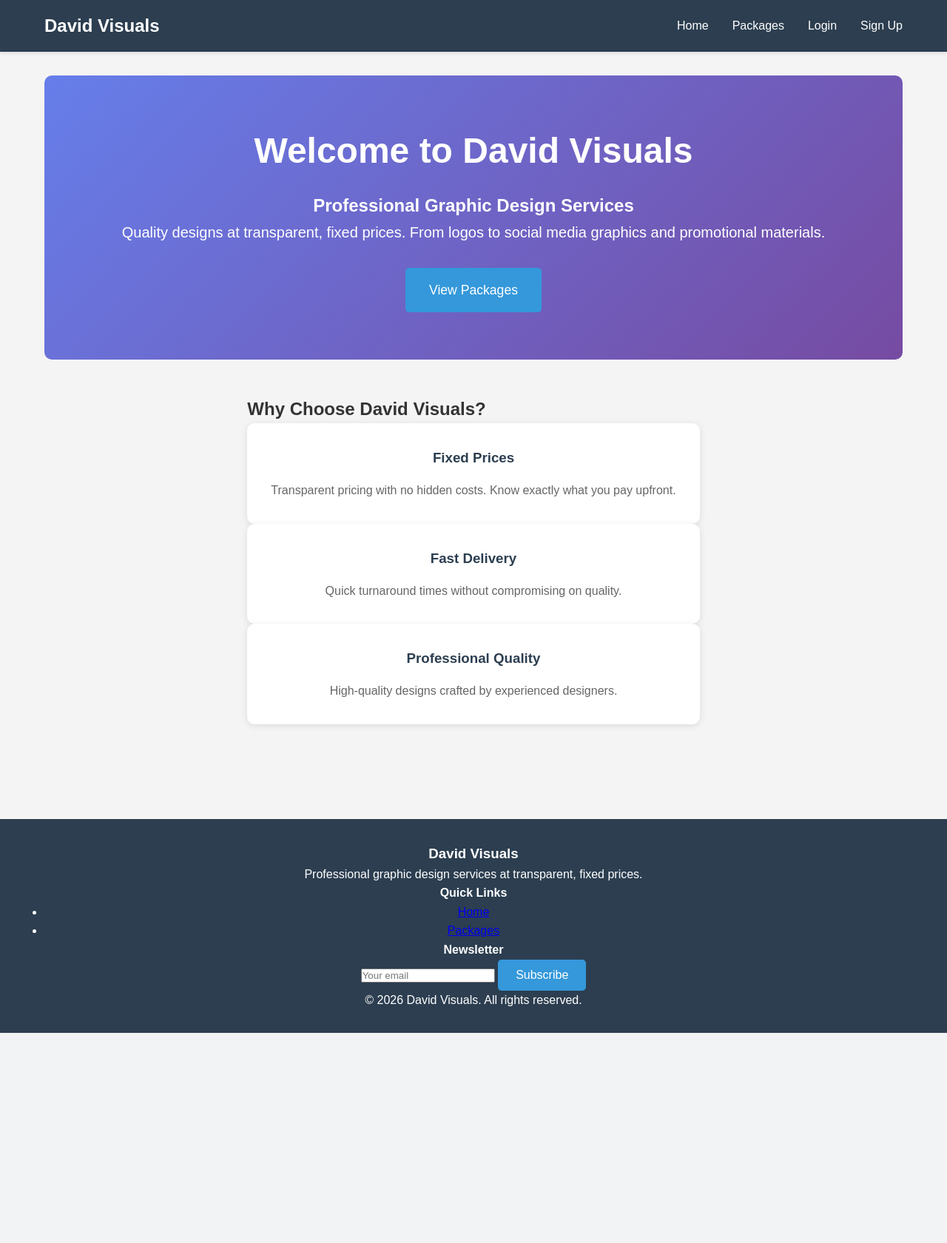
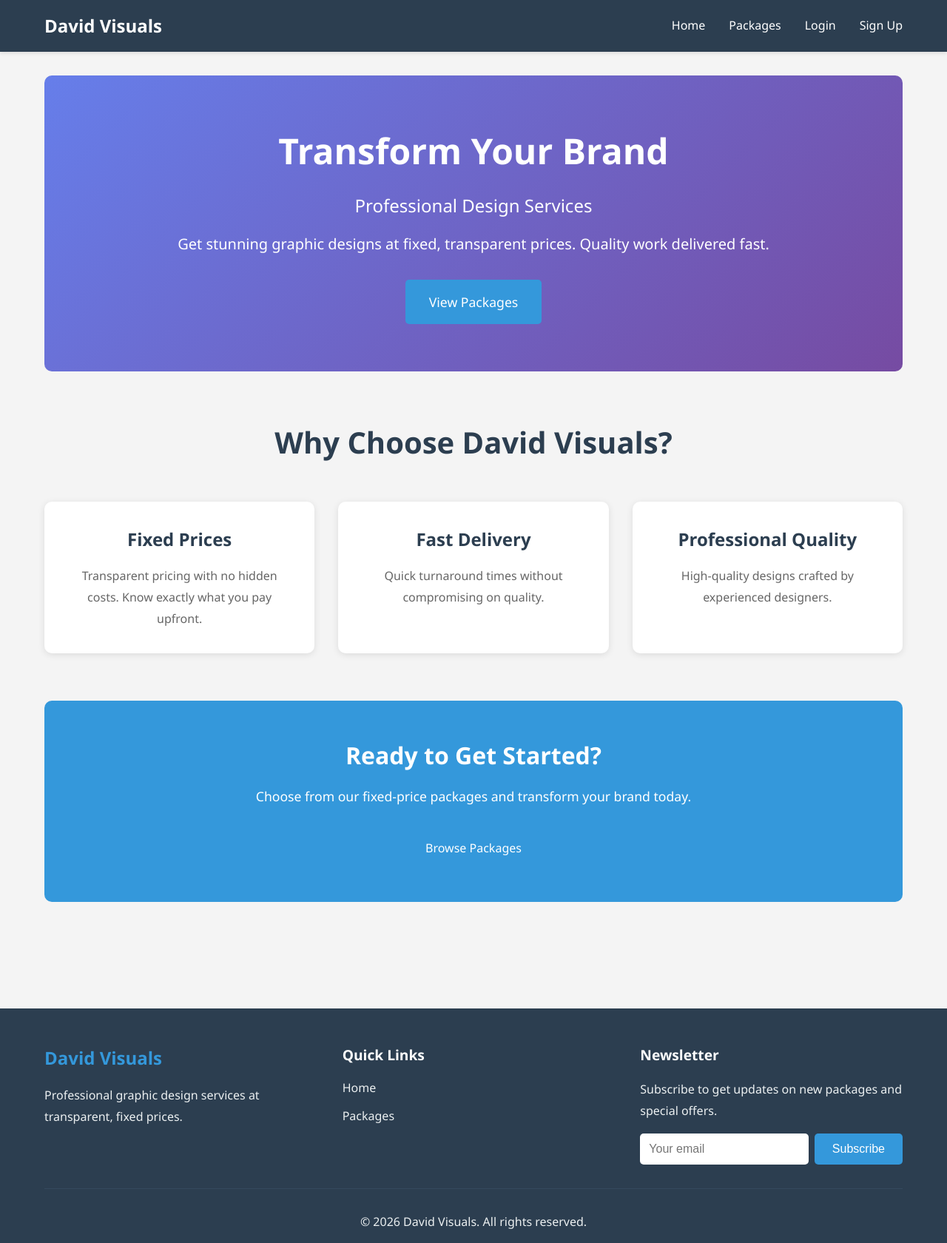
Before and after one commit to thekidmellow/david-visuals, a Django app: page / in a window 1280 px wide. Shown: the whole page at 74% size. Before the commit the page ends 1396 px from the top, so only its background shows below. Run offline with Django 4.2, Linux system fonts and the light colour scheme; data that the repository does not hold is empty.

Commit message:
fix: improve styling and remove broken order history link

```diff
--- a/static/css/style.css
+++ b/static/css/style.css
@@ -5,7 +5,7 @@
 }
 
 body {
-  font-family: "Arial", sans-serif;
+  font-family: "Segoe UI", Tahoma, Geneva, Verdana, sans-serif;
   line-height: 1.6;
   color: #333;
   background-color: #f4f4f4;
@@ -22,6 +22,9 @@ header {
   color: #fff;
   padding: 1rem 0;
   box-shadow: 0 2px 5px rgba(0, 0, 0, 0.1);
+  position: sticky;
+  top: 0;
+  z-index: 100;
 }
 
 nav {
@@ -35,18 +38,29 @@ nav {
   font-weight: bold;
   color: #fff;
   text-decoration: none;
+  transition: color 0.3s;
+}
+
+.logo:hover {
+  color: #3498db;
 }
 
 .nav-links {
   display: flex;
   list-style: none;
   gap: 2rem;
+  align-items: center;
+}
+
+.nav-links li {
+  margin: 0;
 }
 
 .nav-links a {
   color: #fff;
   text-decoration: none;
   transition: color 0.3s;
+  font-size: 1rem;
 }
 
 .nav-links a:hover {
@@ -54,16 +68,92 @@ nav {
 }
 
 main {
-  min-height: calc(100vh - 200px);
+  min-height: calc(100vh - 400px);
   padding: 2rem 0;
 }
 
 footer {
   background-color: #2c3e50;
   color: #fff;
+  padding: 3rem 0 1rem;
+  margin-top: 4rem;
+}
+
+.footer-content {
+  display: grid;
+  grid-template-columns: repeat(auto-fit, minmax(250px, 1fr));
+  gap: 3rem;
+  margin-bottom: 2rem;
+}
+
+.footer-section {
+  padding: 0;
+}
+
+.footer-section h3 {
+  margin-bottom: 1rem;
+  color: #3498db;
+  font-size: 1.5rem;
+}
+
+.footer-section h4 {
+  margin-bottom: 1rem;
+  color: #fff;
+  font-size: 1.2rem;
+}
+
+.footer-section p {
+  color: #ecf0f1;
+  line-height: 1.8;
+  margin-bottom: 1rem;
+}
+
+.footer-links {
+  list-style: none;
+  padding: 0;
+  margin: 0;
+}
+
+.footer-links li {
+  margin-bottom: 0.75rem;
+}
+
+.footer-links a {
+  color: #ecf0f1;
+  text-decoration: none;
+  transition: color 0.3s;
+  font-size: 1rem;
+}
+
+.footer-links a:hover {
+  color: #3498db;
+}
+
+.newsletter-form {
+  display: flex;
+  gap: 0.5rem;
+  flex-wrap: wrap;
+}
+
+.newsletter-input {
+  flex: 1;
+  min-width: 200px;
+  padding: 0.75rem;
+  border: none;
+  border-radius: 5px;
+  font-size: 1rem;
+}
+
+.newsletter-form .btn {
+  padding: 0.75rem 1.5rem;
+}
+
+.footer-bottom {
   text-align: center;
-  padding: 2rem 0;
-  margin-top: 3rem;
+  padding-top: 2rem;
+  border-top: 1px solid #34495e;
+  color: #ecf0f1;
+  margin-top: 2rem;
 }
 
 .btn {
@@ -128,22 +219,10 @@ footer {
   border: 1px solid #bee5eb;
 }
 
-@media (max-width: 768px) {
-  .nav-links {
-    flex-direction: column;
-    gap: 1rem;
-  }
-
-  nav {
-    flex-direction: column;
-    gap: 1rem;
-  }
-}
-
 .hero {
   background: linear-gradient(135deg, #667eea 0%, #764ba2 100%);
   color: #fff;
-  padding: 4rem 0;
+  padding: 4rem 2rem;
   text-align: center;
   border-radius: 10px;
   margin-bottom: 3rem;
@@ -152,6 +231,12 @@ footer {
 .hero h1 {
   font-size: 3rem;
   margin-bottom: 1rem;
+}
+
+.hero h2 {
+  font-size: 1.5rem;
+  margin-bottom: 1rem;
+  font-weight: normal;
 }
 
 .hero p {
@@ -165,10 +250,20 @@ footer {
 }
 
 .features {
+  margin: 4rem 0;
+}
+
+.features h2 {
+  text-align: center;
+  font-size: 2.5rem;
+  color: #2c3e50;
+  margin-bottom: 3rem;
+}
+
+.features-grid {
   display: grid;
   grid-template-columns: repeat(auto-fit, minmax(250px, 1fr));
   gap: 2rem;
-  margin: 3rem 0;
 }
 
 .feature-card {
@@ -188,10 +283,12 @@ footer {
 .feature-card h3 {
   color: #2c3e50;
   margin-bottom: 1rem;
+  font-size: 1.5rem;
 }
 
 .feature-card p {
   color: #666;
+  line-height: 1.8;
 }
 
 .cta-section {
--- a/templates/home/index.html
+++ b/templates/home/index.html
@@ -3,41 +3,26 @@
 
 {% block title %}David Visuals - Professional Graphic Design Services{% endblock %}
 
-{% block meta_description %}Get professional graphic design services at transparent fixed prices. Logos from €49, social
-media graphics from €59, and flyers from €79. Fast delivery guaranteed.{% endblock %}
+{% block meta_description %}Get professional graphic design services at transparent fixed prices. Logos from €49, social media graphics from €59, and flyers from €79. Fast delivery guaranteed.{% endblock %}
 
-{% block meta_keywords %}graphic design services, affordable logo design, social media graphics, flyer design, poster
-design, branding services, fixed price design{% endblock %}
+{% block meta_keywords %}graphic design services, affordable logo design, social media graphics, flyer design, poster design, branding services, fixed price design{% endblock %}
 
 {% block content %}
 <section class="hero">
-    <div class="container">
     {% if hero %}
-        <div class="hero-content">
     <h1>{{ hero.title }}</h1>
     <h2>{{ hero.subtitle }}</h2>
     <p>{{ hero.description }}</p>
     <a href="{{ hero.cta_link }}" class="btn btn-primary">{{ hero.cta_text }}</a>
-        </div>
-        {% if hero.image %}
-        <div class="hero-image">
-            <img src="{{ hero.image.url }}" alt="{{ hero.title }}">
-        </div>
+    {% else %}
+    <h1>Transform Your Brand</h1>
+    <h2>Professional Design Services</h2>
+    <p>Get stunning graphic designs at fixed, transparent prices. Quality work delivered fast.</p>
+    <a href="{% url 'packages:package_list' %}" class="btn btn-primary">View Packages</a>
     {% endif %}
-        {% else %}
-        <div class="hero-content">
-            <h1>Welcome to David Visuals</h1>
-            <h2>Professional Graphic Design Services</h2>
-            <p>Quality designs at transparent, fixed prices. From logos to social media graphics and promotional
-                materials.</p>
-            <a href="/packages/" class="btn btn-primary">View Packages</a>
-        </div>
-        {% endif %}
-    </div>
 </section>
 
 <section class="features">
-    <div class="container">
     <h2>Why Choose David Visuals?</h2>
     <div class="features-grid">
         <div class="feature-card">
@@ -53,6 +38,11 @@ design, branding services, fixed price design{% endblock %}
             <p>High-quality designs crafted by experienced designers.</p>
         </div>
     </div>
-    </div>
+</section>
+
+<section class="cta-section">
+    <h2>Ready to Get Started?</h2>
+    <p>Choose from our fixed-price packages and transform your brand today.</p>
+    <a href="{% url 'packages:package_list' %}" class="btn btn-primary">Browse Packages</a>
 </section>
 {% endblock %}
--- a/templates/includes/footer.html
+++ b/templates/includes/footer.html
@@ -11,10 +11,14 @@
                 <ul class="footer-links">
                     <li><a href="{% url 'home:index' %}">Home</a></li>
                     <li><a href="{% url 'packages:package_list' %}">Packages</a></li>
+                    {% if user.is_authenticated %}
+                        <li><a href="{% url 'profiles:profile' %}">Profile</a></li>
+                    {% endif %}
                 </ul>
             </div>
             <div class="footer-section">
                 <h4>Newsletter</h4>
+                <p>Subscribe to get updates on new packages and special offers.</p>
                 <form method="post" action="{% url 'newsletter:subscribe' %}" class="newsletter-form">
                     {% csrf_token %}
                     <input type="email" name="email" placeholder="Your email" required class="newsletter-input">
--- a/templates/profiles/profile.html
+++ b/templates/profiles/profile.html
@@ -61,10 +61,6 @@
                 </form>
             </div>
         </div>
-
-        <div class="profile-actions">
-            <a href="{% url 'order_history' %}" class="btn btn-secondary">View Order History</a>
-        </div>
     </div>
 </section>
 {% endblock %}
```
Also changed, not shown: other parts of static/css/style.css (+67 -49 lines). Lines whose indentation alone changed are shown as unchanged.
